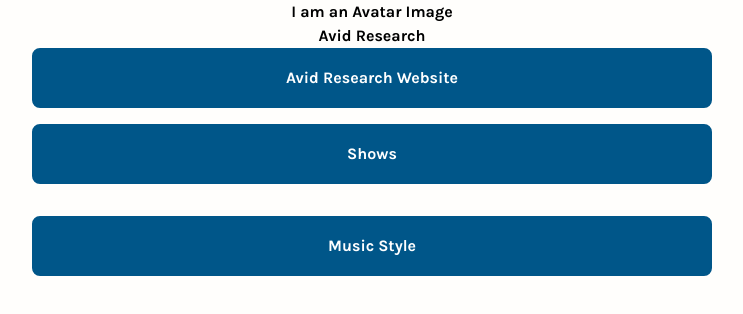
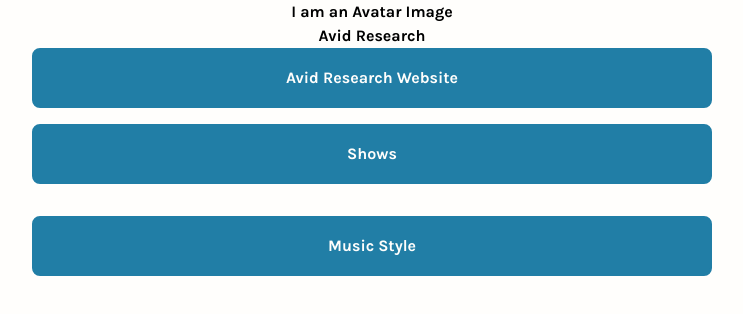
Before and after one commit to amtrav42/linkTree, a Gatsby site in the folder linktree/: page / in a window 1280 px wide. Shown: the whole page, without its empty margins (268-1011 px from the left). Built offline with nearby package versions, Linux system fonts and the light colour scheme; Gatsby itself is replaced by a stand-in of ours.

Commit message:
global variables added to classic link

```diff
--- a/linktree/src/components/classicLink/classicLink.module.css
+++ b/linktree/src/components/classicLink/classicLink.module.css
@@ -4,19 +4,18 @@
     transition: box-shadow 0.25s cubic-bezier(0.08, 0.59, 0.29, 0.99) 0s, color 0.25s cubic-bezier(0.08, 0.59, 0.29, 0.99) 0s, border-color 0.25s cubic-bezier(0.08, 0.59, 0.29, 0.99) 0s, transform 0.25s cubic-bezier(0.08, 0.59, 0.29, 0.99) 0s, background-color 0.25s cubic-bezier(0.08, 0.59, 0.29, 0.99) 0s;
     overflow: hidden;
     margin-bottom: 16px;
-    border: 2px solid rgb(0, 86, 137);
-    background-color: rgb(0, 86, 137);
-    color: rgb(255, 255, 255);
+    border: 2px solid var(--dark-blue);
+    background-color: var(--dark-blue);
+    color: var(--light);
     border-radius: 8px;
     display: inline-flex;
     justify-content: center;
     position: relative;
     padding: 16px 66px;
     cursor: pointer;
-    transition: box-shadow 0.25s cubic-bezier(0.08, 0.59, 0.29, 0.99) 0s, border-color 0.25s cubic-bezier(0.08, 0.59, 0.29, 0.99) 0s, transform 0.25s cubic-bezier(0.08, 0.59, 0.29, 0.99) 0s, background-color 0.25s cubic-bezier(0.08, 0.59, 0.29, 0.99) 0s;
 }
 .container:hover{
     background-color: transparent;
-    color: rgb(0, 86, 137);
-    border-color: rgb(0, 86, 137);
+    color: var(--dark-blue);
+    border-color: var(--dark-blue);
 }
```
